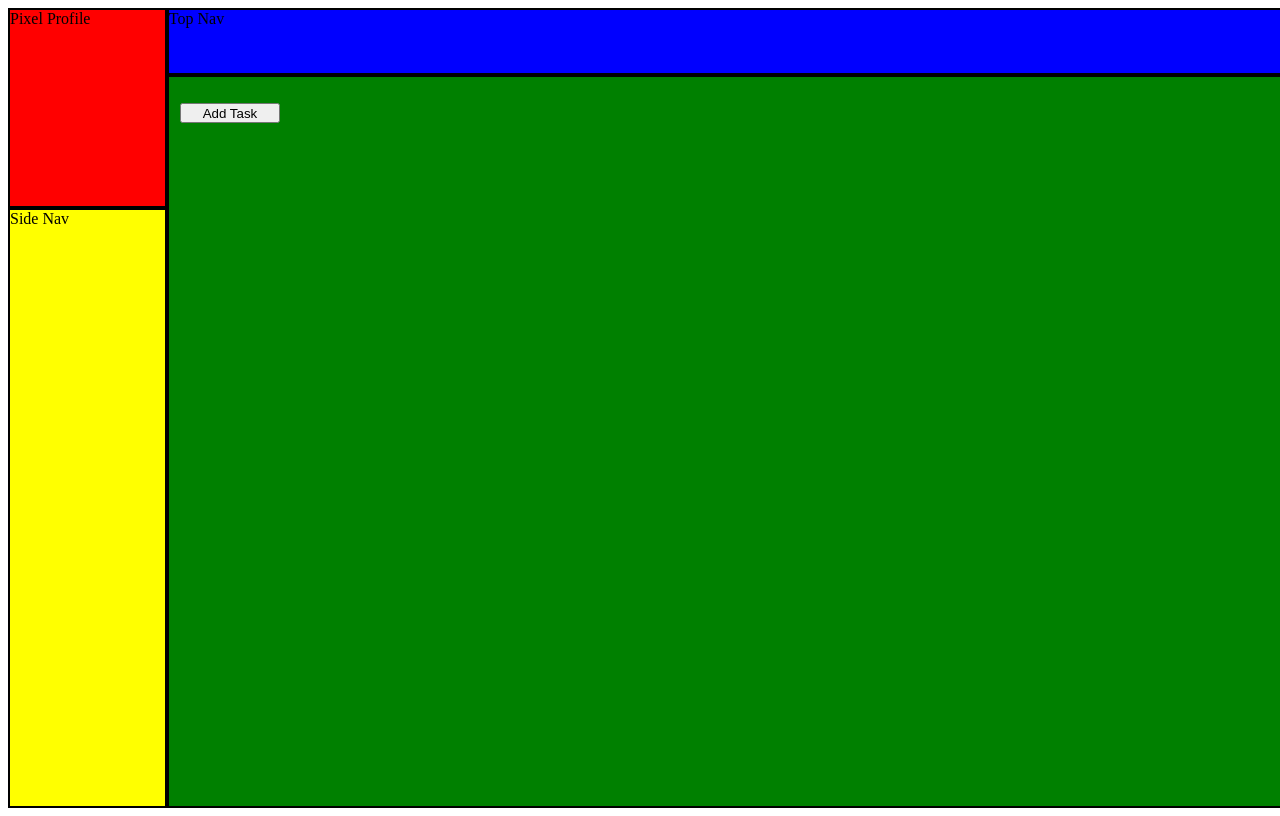
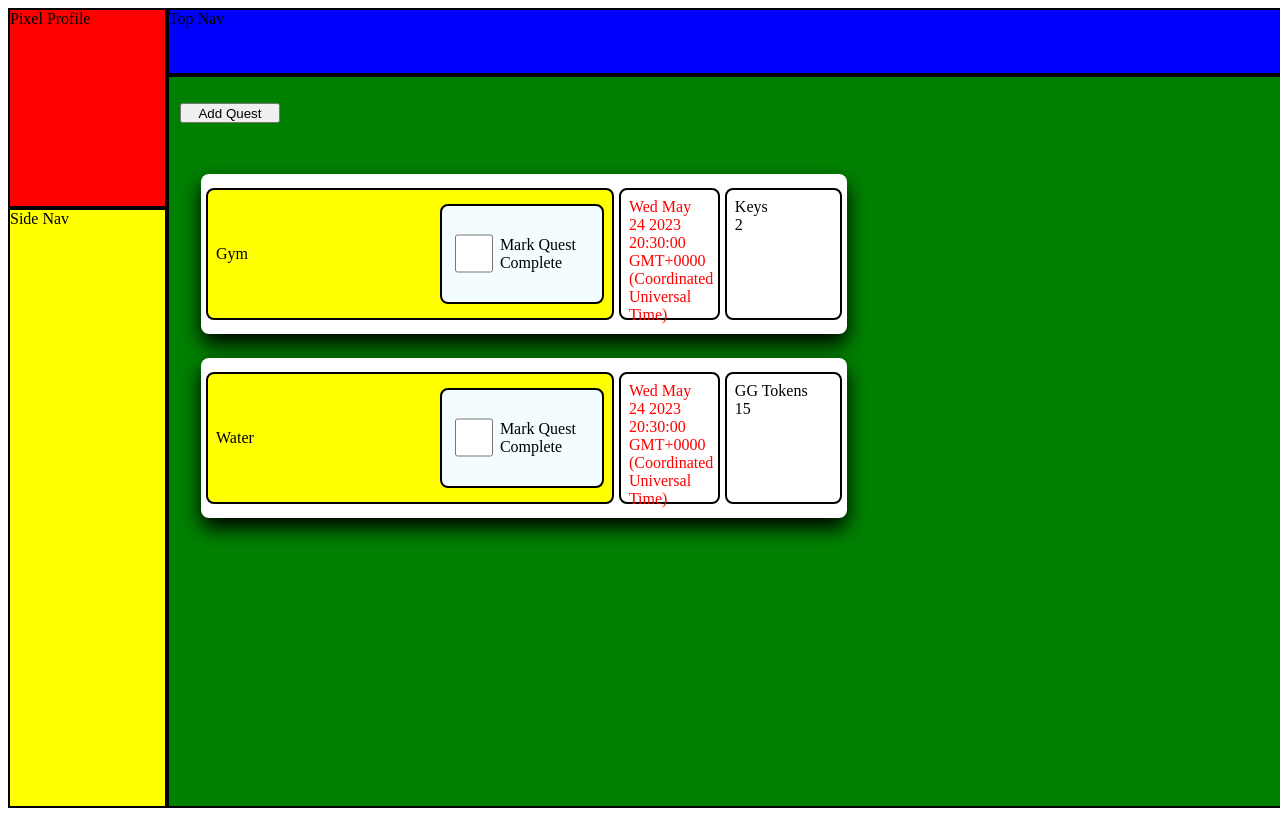
Before and after one commit to NomadiCxac/gachaGrind, a website built with webpack: page index.html in a window 1280 px wide. Built offline with nearby package versions, Linux system fonts and the light colour scheme.

Commit message:
added quest completion check box  by updating questCard.js

```diff
--- a/index.html
+++ b/index.html
@@ -61,10 +61,10 @@
                 </div>
 
                 <div class="appContent">
-                    <div class="taskButtonContainer">
-                        <button id="taskButton">Add Task</button>
+                    <div class="addQuestButtonContainer">
+                        <button id="addQuestButton">Add Quest</button>
                     </div>
-                    <div class="taskContainer"></div>
+                    <div class="questContainer"></div>
                 </div>
 
 
--- a/src/index.js
+++ b/src/index.js
@@ -4,7 +4,7 @@ import Currency from "./currencyClass.js";
 import getObjective from "./getObjective.js";
 import isQuestComplete from "./checkQuestCompletion.js";
 import currencyAggregator from "./currencyAggregator.js";
-import createQuestCard from "./questCard.js";
+import createQuestCards from "./questCard.js";
 import getNewQuest from "./getNewQuest.js";
 
 const modalDiv = document.getElementById('modal-form');
@@ -37,20 +37,18 @@ function closeFormModal (event) {
     modalDiv.style.display = 'none';
 }
 
-console.log(currencyContainer);
 
+// test cases
 let gymTask = new Quest(getObjective("Gym"), dueDate(20, 30, 0), isQuestComplete(true), new Currency("Keys", 2));
 let waterTask = new Quest(getObjective("Water"), dueDate(20, 30, 0), isQuestComplete(true), new Currency("GG Tokens", 15));
 addQuest(currentQuestList, gymTask);
 addQuest(currentQuestList, waterTask);
 (currencyAggregator(currencyContainer, gymTask));
 (currencyAggregator(currencyContainer, waterTask));
+createQuestCards(currentQuestList);
 
-console.log(currentQuestList);
-console.log(currencyContainer);
-
-let taskButton = document.querySelector("button#taskButton")
-taskButton.addEventListener("click", function (e) {
+let addQuestButton = document.querySelector("button#addQuestButton")
+addQuestButton.addEventListener("click", function () {
     displayFormModal();
 })
 
@@ -58,6 +56,6 @@ let formSubmitButton = document.querySelector("#formSubmitButton");
 formSubmitButton.addEventListener("click", function (e) {
     closeFormModal(e);
     let newlyGeneratedQuest = getNewQuest();
-    console.log(newlyGeneratedQuest);
-    createQuestCard(newlyGeneratedQuest);
+    addQuest(currentQuestList, newlyGeneratedQuest);
+    createQuestCards(currentQuestList);
 })
--- a/src/questCard.js
+++ b/src/questCard.js
@@ -1,40 +1,65 @@
-export default function createQuestCard (quest) {
+export default function createQuestCards (currentQuestList) {
+
+    let taskContainer = document.querySelector(".questContainer");
+    taskContainer.textContent = "";
+
+    for (let questIndex = 0; questIndex < currentQuestList.length; questIndex++) {
 
         // Initialize Card (Container) Creation and Content
         let card = document.createElement("div");
         card.classList.add("questCard")
-    card.setAttribute("id", `${quest}`);
+        card.setAttribute("id", `${currentQuestList[questIndex].objective}`);
 
 
         //Quest Objective Content
         let questObjective = document.createElement("div");
         questObjective.classList.add("questCardObjective");
-    questObjective.setAttribute("id", `questCard-${quest.objective}`)
-    questObjective.textContent = (`${quest.objective}`);
+        questObjective.setAttribute("id", `questCard-${currentQuestList[questIndex].objective}`)
+        questObjective.textContent = (`${currentQuestList[questIndex].objective}`);
+
+        //Quest Complete Checkbox Nested in Quest Objective Content Div
+        let questCompleteContainer = document.createElement("div");
+        questCompleteContainer.classList.add("questCompleteContainer");
+
+        let questCompleteLabel = document.createElement("label");
+        questCompleteLabel.textContent = "Mark Quest Complete";
+        questCompleteLabel.htmlFor = "isQuestComplete";
+
+
+        let questCompleteCheckbox = document.createElement("input");
+        questCompleteCheckbox.classList.add("questCompleteCheckbox");
+        questCompleteCheckbox.setAttribute("type", "checkbox");
+        questCompleteCheckbox.setAttribute("id", "isQuestComplete");
+
+        questCompleteContainer.appendChild(questCompleteCheckbox);
+        questCompleteContainer.appendChild(questCompleteLabel);
+        questObjective.appendChild(questCompleteContainer);
+
+
 
         //Date to Complete Content
         let dateToCompleteBox = document.createElement("div");
         dateToCompleteBox.classList.add("dateToCompleteBox");
-    dateToCompleteBox.setAttribute("id", `questCard-${quest.dateToComplete}`)
-    dateToCompleteBox.textContent = (`${quest.dateToComplete}`);
+        dateToCompleteBox.setAttribute("id", `questCard-${currentQuestList[questIndex].dateToComplete}`)
+        dateToCompleteBox.textContent = (`${currentQuestList[questIndex].dateToComplete}`);
 
         //Reward Box Content
         let rewardBox =  document.createElement("div");
         rewardBox.classList.add("rewardBox");
-    rewardBox.setAttribute("id", `questCard-${quest}-reward`);
+        rewardBox.setAttribute("id", `questCard-${[questIndex]}-reward`);
         let rewardBoxCurrencyType = document.createElement("div");
-    rewardBoxCurrencyType.textContent = (quest.reward.type);
+        rewardBoxCurrencyType.textContent = (currentQuestList[questIndex].reward.type);
         let rewardBoxCurrencyAmount = document.createElement("div");
-    rewardBoxCurrencyAmount.textContent = (quest.reward.amount);
+        rewardBoxCurrencyAmount.textContent = (currentQuestList[questIndex].reward.amount);
         rewardBox.appendChild(rewardBoxCurrencyType);
         rewardBox.appendChild(rewardBoxCurrencyAmount);
-
 
         card.appendChild(questObjective);
         card.appendChild(dateToCompleteBox);
         card.appendChild(rewardBox);
 
-    let taskContainer = document.querySelector(".taskContainer");
         taskContainer.appendChild(card);
+    }
+
 
 }
--- a/src/styles.css
+++ b/src/styles.css
@@ -42,17 +42,18 @@
 /* Main Container CSS stops here */
 
 
-.taskContainer {
+.questContainer {
     height: 90%;
+    width: 65%;
 }
 
-.taskButtonContainer {
+.addQuestButtonContainer {
     display: flex;
     align-items: center;
     height: 10%;
 }
 
-#taskButton {
+#addQuestButton {
     width: 100px;
     height: 20px;
     margin-left: 1%;
@@ -72,9 +73,13 @@
     justify-content: space-evenly;
     margin-left: 2em;
     margin-right: 3em;
+    margin-top: 1.5em;
 }
 
 .questCardObjective {
+    display: flex;
+    align-items: center;
+    justify-content: space-between;
     width: 60%;
     height: 70%;
     border: black 2px solid;
@@ -90,6 +95,7 @@
     border: black 2px solid;
     border-radius: 8px;
     padding: 0.5em;
+    color: red;
     /* margin-right: 7em; */
 }
 
@@ -100,3 +106,21 @@
     border-radius: 8px;
     padding: 0.5em;
 }
+
+.questCompleteContainer {
+    display: flex;
+    border: 2px solid black;
+    width: 10em;
+    height: 6em;
+    background-color: #f3fcff;
+    align-items: center;
+    justify-content: center;
+    border-radius: 8px;
+}
+
+.questCompleteCheckbox {
+    margin-left: 1em;
+    margin-right: 0.5em;
+    width: 4em;
+    height: 4em;
+}
```
Also changed, not shown: addToQuestList.js (added, +7 -0 lines), createNewQuest.js (added), dist/index.html, dist/main.js. Lines whose indentation alone changed are shown as unchanged.
